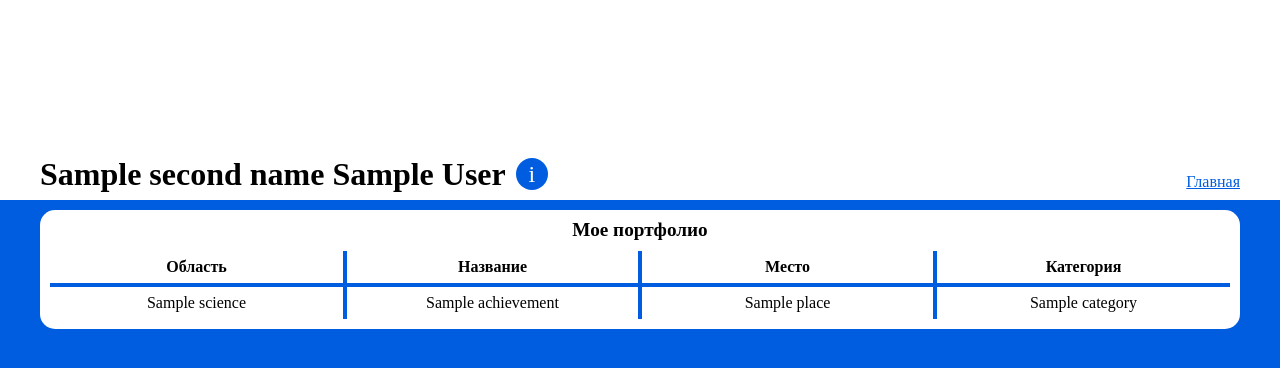
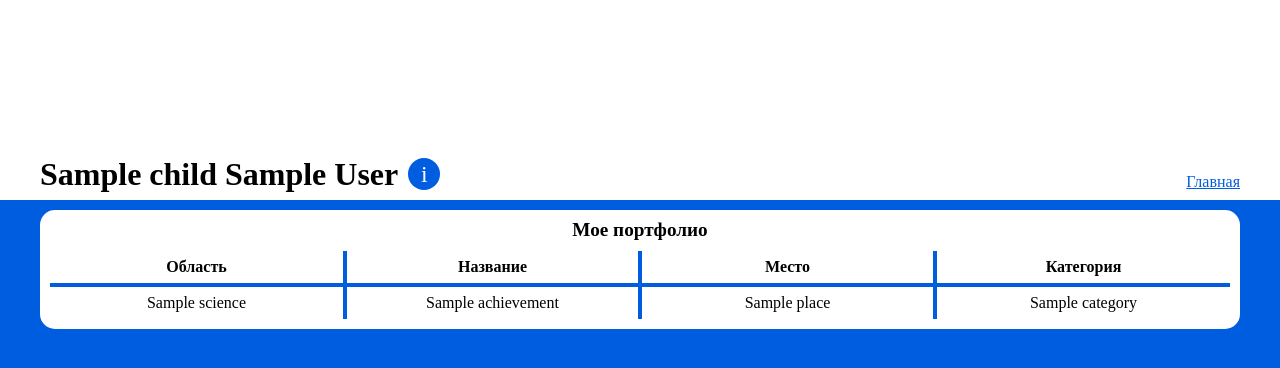
Before and after one commit to Kikozai/Hantaton_Example, a Python web app: template templates/child.html in a window 1280 px wide. Shown: the top 368 px of the page. Run offline with Jinja, Linux system fonts and the light colour scheme; the template is opened without the code that fills it: most values are stand-ins (such as "Sample title", 1, 10 or a date in 2020); some web fonts are replaced.

Commit message:
допилил под сервак

```diff
--- a/templates/child.html
+++ b/templates/child.html
@@ -17,16 +17,16 @@
     <header>
         <div class="container">
             <div class="information">
-                <h1 class="fullname">{{ secondName }} {{ firstName }} {{ surname }}</h1>
+                <h1 class="fullname">{{ child.secondName }} {{ child.firstName }} {{ child.surname }}</h1>
                 <div class="full-information">
                     <button class="full-information-button">i</button>
                     <div class="full-information-window display-none">
                         <h6 class="h6">Обо мне</h6>
                         <p class="text">
-                            <span>Возраст: {{ age }}</span>
-                            <span>Области успеха: <span id="sciences">{{ sciences }}</span></span>
-                            <span>Почта: {% if main %}{{ email }}{% else %}Скрыто{% endif %}</span>
-                            <span>Номер телефона: {% if phoneNumber %}{% if main %}{{ phoneNumber }}{% else %}Скрыто{% endif %}{% else %}-{% endif %}</span>
+                            <span>Возраст: {{ child.age }}</span>
+                            <span>Области успеха: <span id="sciences">{{ child.sciences }}</span></span>
+                            <span>Почта: {% if main %}{{ child.email }}{% else %}Скрыто{% endif %}</span>
+                            <span>Номер телефона: {% if child.phoneNumber %}{% if main %}{{ child.phoneNumber }}{% else %}Скрыто{% endif %}{% else %}-{% endif %}</span>
                         </p>
                     </div>
                 </div>
@@ -42,7 +42,7 @@
     <main class="main">
         <dialog class="dialog" id="form-window">
             <h2 class="h2">Опишите ваше достижение</h2>
-            <form action="/achievement?id={{ id }}" method="POST" class="form">
+            <form action="/achievement?id={{ child.id }}" method="POST" class="form">
                 <div>
                     <input type="text" name="title" class="text-input" id="title" placeholder="Название работы">
                 </div>
```
